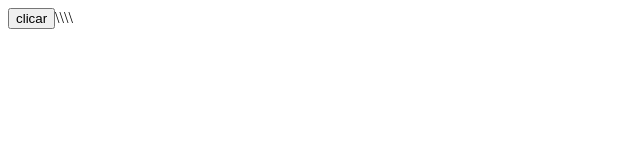
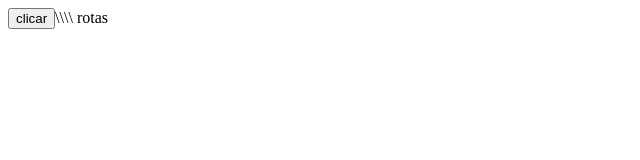
Before and after one commit to guisiltro/alerta-js, a plain HTML site: page index.html in a window 1280 px wide. Shown: the full height of the page, 0-640 px from the left. Drawn offline with Linux system fonts and the light colour scheme.

Commit message:
Update index.html

```diff
--- a/index.html
+++ b/index.html
@@ -9,6 +9,8 @@
 
     <button>clicar</button>\\\\
 
+    rotas
+
     <script scr: script.js></script>
 
 </body>
```
